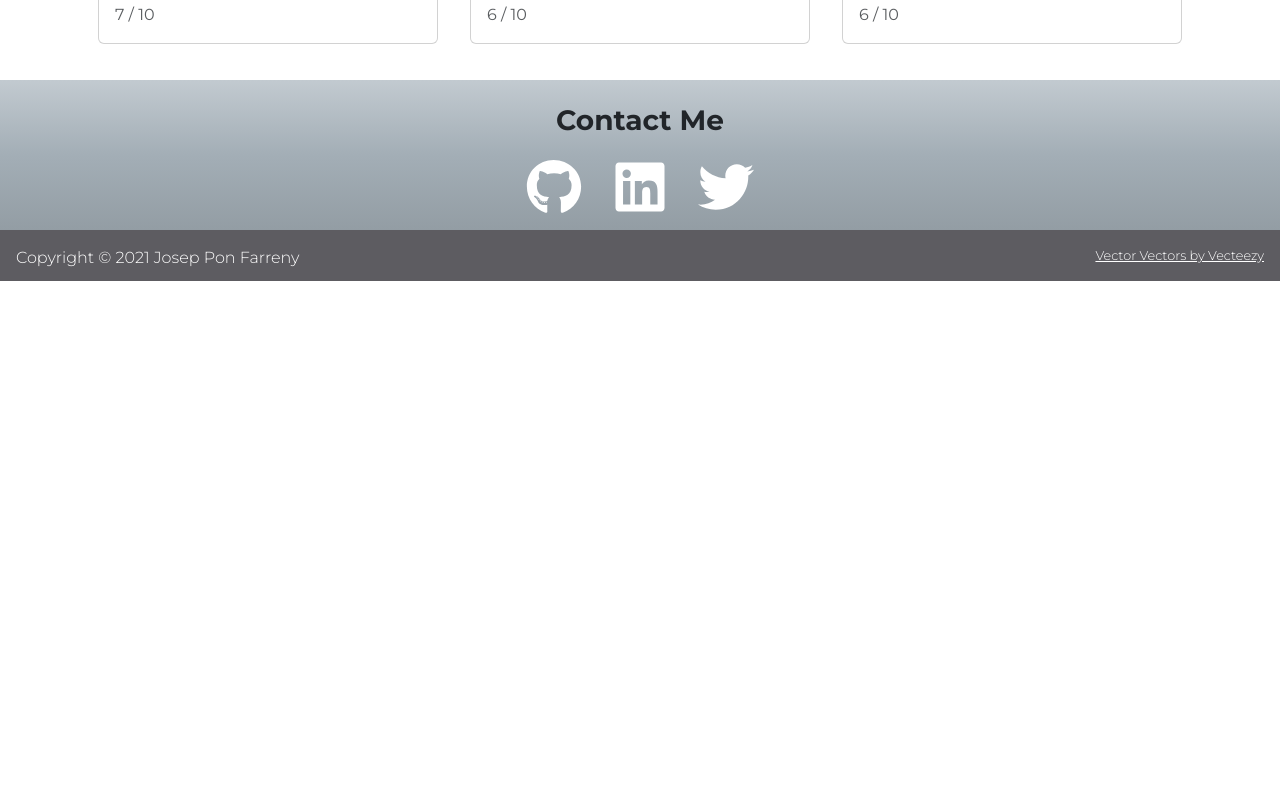
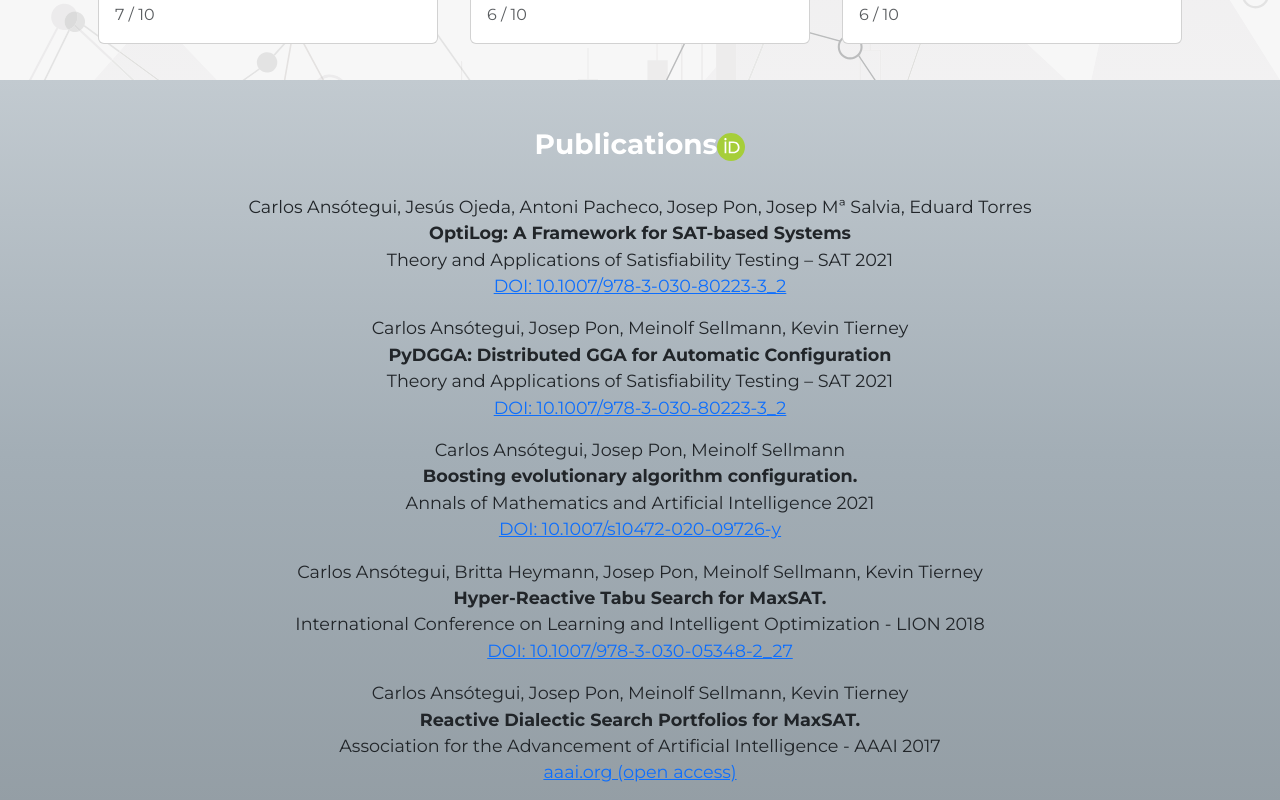
Before and after one commit to jponf/jponf.github.io, an Angular app: page / in a window 1280 px wide. Shown: the part 1640-2440 px from the top of the page. Before the commit the page ends 1921 px from the top, so only its background shows below. Built offline with nearby package versions, Linux system fonts and the light colour scheme.

Commit message:
feat: implement publications section with five publication entries
- Add publication list with DOI links and ORCID badge
- Uncomment publications component in app layout
- Add styles for publication list items

```diff
--- a/src/app/app.html
+++ b/src/app/app.html
@@ -4,8 +4,8 @@
   <app-presentation bgClass="img-bg-section"></app-presentation>
   <app-about-section bgClass="color-bg-section" ></app-about-section>
   <app-skills bgClass="img-bg-section"></app-skills>
-  <!-- <app-publications bgClass="color-bg-section"></app-publications>
-  <app-software bgClass="img-bg-section"></app-software> -->
+  <app-publications bgClass="color-bg-section"></app-publications>
+  <!--<app-software bgClass="img-bg-section"></app-software> -->
   <app-contact bgClass="color-bg-section"></app-contact>
 </div>
 
--- a/src/app/sections/publications/publications.html
+++ b/src/app/sections/publications/publications.html
@@ -1 +1,67 @@
-<p>publications works!</p>
+<div class="container text-white p-4">
+    <h3 class="p-4 text-center">
+        <b>Publications</b>
+        <a itemscope itemtype="https://schema.org/Person" itemprop="sameAs"
+            content="https://orcid.org/0000-0002-1212-1577"
+            href="https://orcid.org/0000-0002-1212-1577"
+            target="orcid.widget"
+            rel="me noopener noreferrer"
+            style="vertical-align:top;">
+            <img src="/assets/images/orcid.logo.icon.svg"
+                style="height: 1em"/>
+        </a>
+    </h3>
+
+    <ul class="text-center text-dark m-0 p-0" style="list-style: none;">
+        <li>
+            <p>Carlos Ansótegui, Jesús Ojeda, Antoni Pacheco, Josep Pon,
+                Josep Mª Salvia, Eduard Torres</p>
+            <p><b>OptiLog: A Framework for SAT-based Systems</b></p>
+            <p>Theory and Applications of Satisfiability Testing – SAT 2021</p>
+            <p><a target="_blank" class="text-primary"
+                  href="https://doi.org/10.1007/978-3-030-80223-3_1">
+                DOI: 10.1007/978-3-030-80223-3_2
+            </a></p>
+        </li>
+        <li>
+            <p>Carlos Ansótegui, Josep Pon, Meinolf Sellmann, Kevin Tierney</p>
+            <p><b>PyDGGA: Distributed GGA for Automatic Configuration</b></p>
+            <p>Theory and Applications of Satisfiability Testing – SAT 2021</p>
+            <p><a target="_blank" class="text-primary"
+                  href="https://doi.org/10.1007/978-3-030-80223-3_2">
+                DOI: 10.1007/978-3-030-80223-3_2
+            </a></p>
+        </li>
+
+        <li>
+            <p>Carlos Ansótegui, Josep Pon, Meinolf Sellmann</p>
+              <p><b>Boosting evolutionary algorithm configuration.</b></p>
+              <p>Annals of Mathematics and Artificial Intelligence 2021</p>
+              <p><a target="_blank" class="text-primary"
+                    href="https://doi.org/10.1007/s10472-020-09726-y">
+                    DOI: 10.1007/s10472-020-09726-y
+              </a></p>
+        </li>
+        <li>
+            <p>Carlos Ansótegui, Britta Heymann, Josep Pon, Meinolf Sellmann,
+                Kevin Tierney
+            </p>
+            <p><b>Hyper-Reactive Tabu Search for MaxSAT.</b></p>
+            <p>International Conference on Learning and Intelligent Optimization - LION 2018</p>
+            <p><a target="_blank" class="text-primary"
+                  href="https://doi.org/10.1007/978-3-030-05348-2_27">
+                DOI: 10.1007/978-3-030-05348-2_27
+            </a></p>
+        </li>
+        <li>
+            <p>Carlos Ansótegui, Josep Pon, Meinolf Sellmann, Kevin Tierney
+              </p>
+              <p><b>Reactive Dialectic Search Portfolios for MaxSAT.</b></p>
+              <p>Association for the Advancement of Artificial Intelligence - AAAI 2017</p>
+              <p><a target="_blank" class="text-primary"
+                    href="http://aaai.org/ocs/index.php/AAAI/AAAI17/paper/view/14872">
+                  aaai.org (open access)
+              </a></p>
+        </li>
+    </ul>
+</div>
--- a/src/app/sections/publications/publications.scss
+++ b/src/app/sections/publications/publications.scss
@@ -0,0 +1,14 @@
+
+:host {
+  display: block;
+}
+
+:host li p {
+    font-size: 1.1em;
+    padding: 0;
+    margin: 0;
+}
+
+:host li {
+    margin-bottom: 1rem;
+}
--- a/src/app/sections/skills/skills.scss
+++ b/src/app/sections/skills/skills.scss
@@ -0,0 +1,4 @@
+
+:host {
+  display: block;
+}
```
